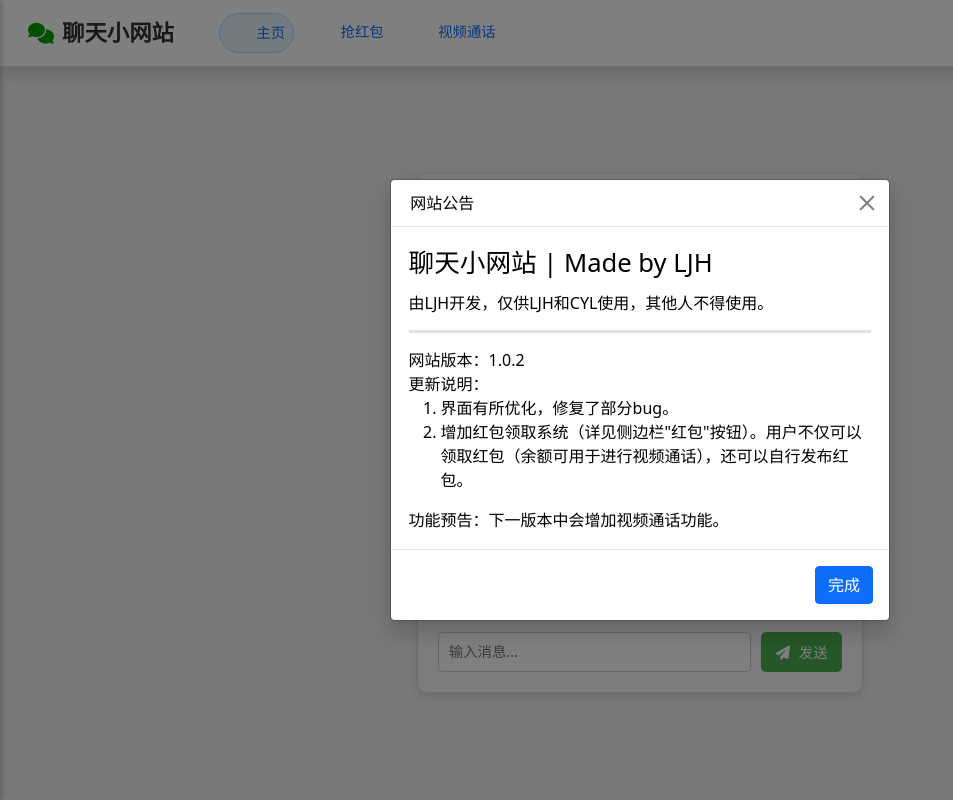
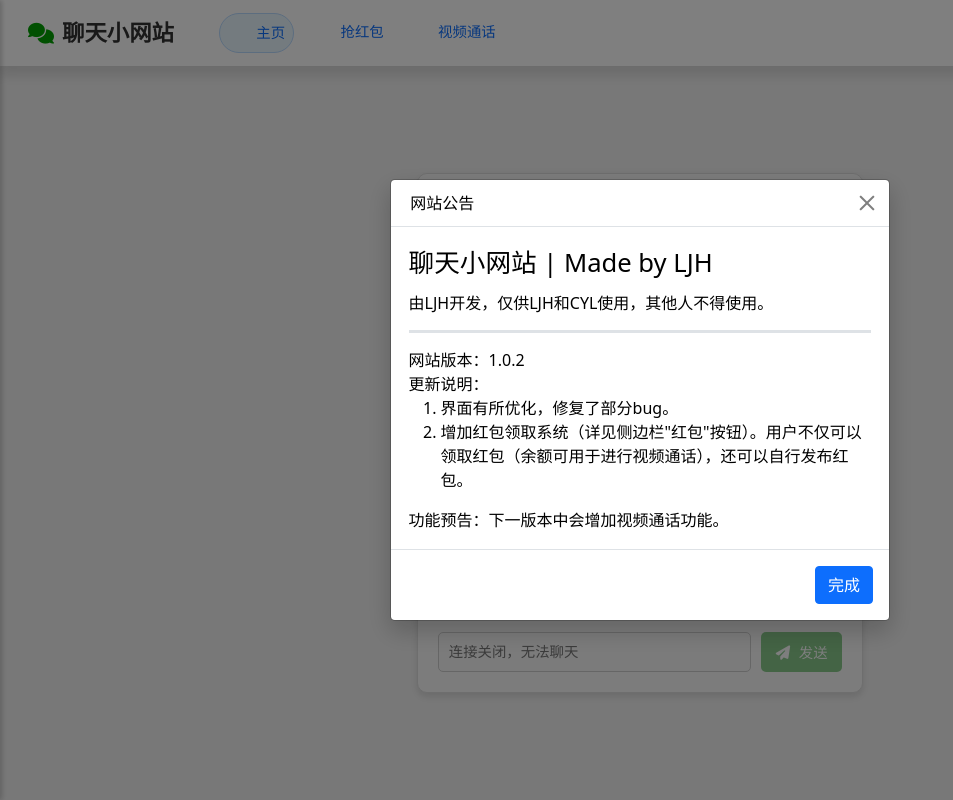
Before and after one commit to LJH254/ljh-django-chat, a Django app: template templates/chat_base.html in a window 1280 px wide. Shown: the whole page, without its empty margins (0-953 px from the left). Run offline with Django 3.2, Linux system fonts and the light colour scheme; the template is opened without the code that fills it, so the values that code supplies are empty; some libraries are stand-ins or nearby versions; some web fonts are replaced.

Commit message:
细节优化改进

```diff
--- a/static/css/main/chat.css
+++ b/static/css/main/chat.css
@@ -86,18 +86,18 @@ body, html {
     border-radius: 5px;
 }
 
-.input-container button {
+.btn-send {
     padding: 10px;
     font-size: 0.9rem;
-    background-color: #4CAF50;
-    color: white;
+    background-color: #4CAF50 !important;
+    color: white !important;
     border: none;
     border-radius: 5px;
     cursor: pointer;
 }
 
 .input-container button:hover {
-    background-color: #45a049;
+    background-color: #45a049 !important;
 }
 
 input {
--- a/static/js/main/chat.js
+++ b/static/js/main/chat.js
@@ -6,20 +6,24 @@ function main() {
     // 创建 WebSocket 连接
     socket = new WebSocket(`ws://${window.location.host}/ws/chat/`);
 
-    // WebSocket 连接打开后
     socket.onopen = function() {
         console.log('WebSocket connection established');
 
         const systemMessageElement = document.createElement("div");
         const chatHistory = document.getElementById("chatHistory");
+        const userMessage = document.getElementById('userMessage');
+        const btn_send = document.getElementById('btn-send');
 
         systemMessageElement.style.animation = "messagePop 0.3s ease-out";
         systemMessageElement.classList.add("system-message");
         systemMessageElement.textContent = '可以开始聊天啦！';
         chatHistory.appendChild(systemMessageElement);
+
+        userMessage.placeholder = '输入消息...';
+        userMessage.disabled = false;
+        btn_send.disabled = false;
     };
 
-    // WebSocket 接收到消息时
     socket.onmessage = function(event) {
         const chatHistory = document.getElementById("chatHistory");
         const MessageElement = document.createElement("div");
@@ -42,18 +46,30 @@ function main() {
         MessageElement.textContent = msg['message'];
         chatHistory.appendChild(MessageElement);
 
-        // 滚动到最新消息
         chatHistory.scrollTop = chatHistory.scrollHeight;
     };
 
-    // 错误处理
     socket.onerror = function(error) {
         console.error('WebSocket Error: ', error);
+        showToast(false, `连接发生错误，错误信息：<br>${error}<br>请联系站长解决。`)
     };
 
-    // 连接关闭时
     socket.onclose = function() {
         console.log('WebSocket connection closed');
+
+        const systemMessageElement = document.createElement("div");
+        const chatHistory = document.getElementById("chatHistory");
+        const userMessage = document.getElementById('userMessage');
+        const btn_send = document.getElementById('btn-send');
+
+        systemMessageElement.style.animation = "messagePop 0.3s ease-out";
+        systemMessageElement.classList.add("system-message text-danger");
+        systemMessageElement.textContent = '连接因某种原因关闭，无法聊天';
+        chatHistory.appendChild(systemMessageElement);
+
+        userMessage.placeholder = '连接关闭，无法聊天';
+        userMessage.disabled = true;
+        btn_send.disabled = true;
     };
 }
 
@@ -61,16 +77,13 @@ function main() {
 function sendMessage() {
     const message = document.getElementById("userMessage").value;
 
-    // 构造消息对象
     const messageData = {
         message: message,
-        csrfToken: csrfToken  // 添加 CSRF Token
+        csrfToken: csrfToken
     };
 
-    // 发送消息到 WebSocket 服务端
     socket.send(JSON.stringify(messageData));
 
-    // 显示用户发送的消息
     const chatHistory = document.getElementById("chatHistory");
     const userMessageElement = document.createElement("div");
 
@@ -80,10 +93,8 @@ function sendMessage() {
     userMessageElement.textContent = message;  // 显示用户的消息
     chatHistory.appendChild(userMessageElement);
 
-    // 滚动到最新消息
     chatHistory.scrollTop = chatHistory.scrollHeight;
 
-    // 清空输入框
     document.getElementById("userMessage").value = '';
 }
 
--- a/templates/chat_base.html
+++ b/templates/chat_base.html
@@ -107,8 +107,8 @@
             <form onsubmit="event.preventDefault(); sendMessage();" style="width: 100%">
                 {% csrf_token %}
                 <div class="input-container">
-                    <input type="text" id="userMessage" placeholder="输入消息..." required>
-                    <button type="submit" class="btn btn-primary" style="height: 2.5rem;width: 100px">
+                    <input type="text" id="userMessage" placeholder="连接关闭，无法聊天" required disabled>
+                    <button id="btn-send" type="submit" class="btn btn-primary btn-send" style="height: 2.5rem;width: 100px" disabled>
                         <i class="fa-solid fa-paper-plane i-margin" style="color: #ffffff;"></i>
                         发送
                     </button>
```
